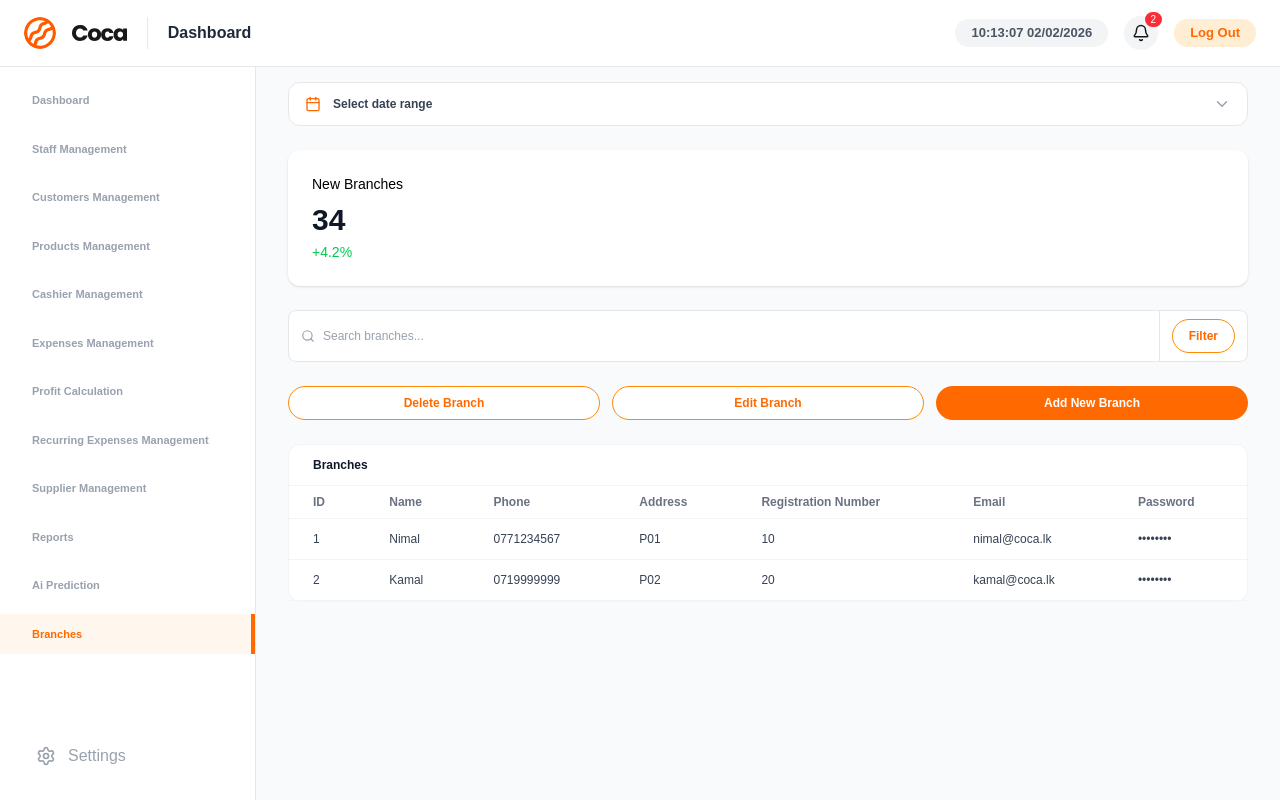
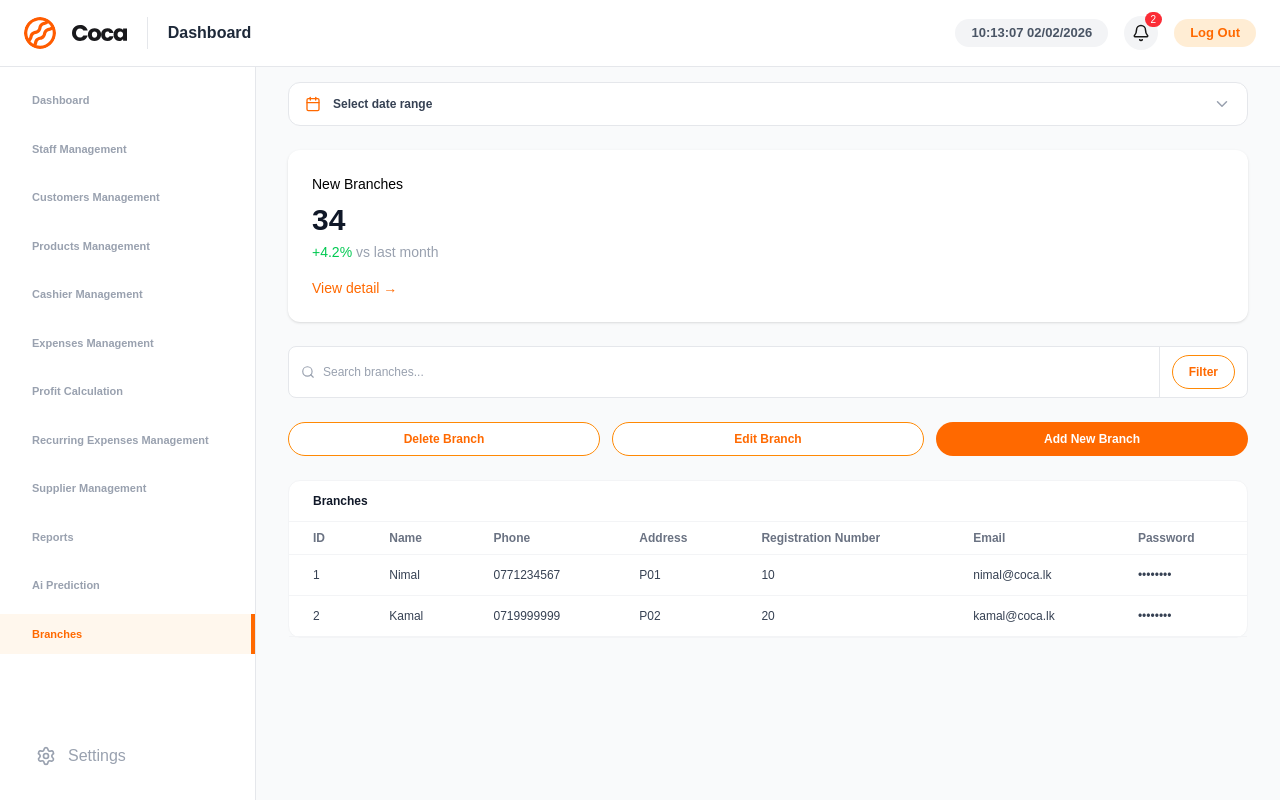
Before and after one commit to LTI-INTERNS/pos-micro-sass, a Next.js app: page /branchmanagement in a window 1280 px wide. Built offline with nearby package versions, Linux system fonts and the light colour scheme.

Commit message:
fix:(StarCardGrid) Make ALL stat cards look and behave the same across pages.

```diff
--- a/app/components/Admin/branchmanagement/branchStarCardGrid.tsx
+++ b/app/components/Admin/branchmanagement/branchStarCardGrid.tsx
@@ -1,4 +1,5 @@
 import StatCard from '@/app/components/Admin/common/StatCard';
+import { ca } from 'date-fns/locale';
 
 const statCards = [
   {
@@ -6,6 +7,7 @@ const statCards = [
     value: "34",
     percentage: "+4.2%",
     trend: "up" as const,
+    caption: "vs last month",
   },
 ];
 
@@ -19,7 +21,8 @@ export default function StatCardGrid() {
           value={card.value}
           percentage={card.percentage}
           trend={card.trend as 'up' | 'down'}
-          showDetailButton={false}
+          caption={card.caption}
+          showDetailButton={true}
         />
       ))}
     </div>
--- a/app/components/Admin/customermanagement/customerStarGrid.tsx
+++ b/app/components/Admin/customermanagement/customerStarGrid.tsx
@@ -6,12 +6,14 @@ const statCards = [
     value: "12",
     percentage: "+1.5%",
     trend: "down" as const,
+    caption: "vs last month",
   },
    {
     title: "Customers",
     value: "342",
     percentage: "+2.5%",
     trend: "up" as const,
+    caption: "vs last month",
   },
 ];
 
@@ -25,6 +27,7 @@ export default function StatCardGrid() {
           value={card.value}
           percentage={card.percentage}
           trend={card.trend}
+          caption={card.caption}
           showDetailButton={false}
         />
       ))}
--- a/app/components/Admin/expensesmanagement/ExpensesStatCardGrid.tsx
+++ b/app/components/Admin/expensesmanagement/ExpensesStatCardGrid.tsx
@@ -6,12 +6,14 @@ const statCards = [
     value: "34,250 LKR",
     percentage: "+4.2%",
     trend: "up" as const,
+    caption: "vs last month",
   },
   {
     title: "New Expences",
     value: "12,000 LKR",
     percentage: "-1.5%",
     trend: "down" as const,
+    caption: "vs last month",
   },
 ];
 
@@ -25,6 +27,7 @@ export default function StatCardGrid() {
           value={card.value}
           percentage={card.percentage}
           trend={card.trend as 'up' | 'down'}
+          caption={card.caption}
           showDetailButton={false}
         />
       ))}
--- a/app/components/Admin/productmanagement/productStarCardGrid.tsx
+++ b/app/components/Admin/productmanagement/productStarCardGrid.tsx
@@ -6,24 +6,28 @@ const statCards = [
     value: "342",
     percentage: "+2.5%",
     trend: "up" as const,
+    caption: "vs last month",
   },
   {
     title: "New Products",
     value: "12",
     percentage: "+1.5%",
     trend: "down" as const,
+    caption: "vs last month",
   },
   {
     title: "Low Stock",
     value: "12",
     percentage: "+1.5%",
     trend: "down" as const,
+    caption: "vs last month",
   },
   {
     title: "Available Stock",
     value: "12",
     percentage: "+1.5%",
     trend: "down" as const,
+    caption: "vs last month",
   },
 ];
 
@@ -37,6 +41,7 @@ export default function StatCardGrid() {
           value={card.value}
           percentage={card.percentage}
           trend={card.trend}
+          caption={card.caption}
           showDetailButton={false}
         />
       ))}
--- a/app/components/Admin/profitcalculation/ProfitStatCardGrid.tsx
+++ b/app/components/Admin/profitcalculation/ProfitStatCardGrid.tsx
@@ -6,6 +6,7 @@ const statCards = [
     value: "34,250 LKR",
     percentage: "+4.2%",
     trend: "up" as const,
+    caption: "vs last month",
   },
 ];
 
@@ -19,6 +20,7 @@ export default function StatCardGrid() {
           value={card.value}
           percentage={card.percentage}
           trend={card.trend as 'up' | 'down'}
+          caption={card.caption}
           showDetailButton={false}
         />
       ))}
--- a/app/components/Admin/recexpenses/RecStatCardGrid.tsx
+++ b/app/components/Admin/recexpenses/RecStatCardGrid.tsx
@@ -6,12 +6,14 @@ const statCards = [
     value: "34,250 LKR",
     percentage: "+4.2%",
     trend: "up" as const,
+    caption: "vs last month",
   },
   {
     title: "New Expences",
     value: "12,000 LKR",
     percentage: "-1.5%",
     trend: "down" as const,
+    caption: "vs last month",
   },
 ];
 
@@ -25,6 +27,7 @@ export default function StatCardGrid() {
           value={card.value}
           percentage={card.percentage}
           trend={card.trend as 'up' | 'down'}
+          caption={card.caption}
           showDetailButton={false}
         />
       ))}
--- a/app/components/Admin/suppliermanagement/StatCardGrid.tsx
+++ b/app/components/Admin/suppliermanagement/StatCardGrid.tsx
@@ -5,12 +5,14 @@ export const supplierStatCards = [
     value: "342",
     percentage: "+4.2%",
     trend: "up",
+    caption: "vs last month",
   },
   {
     title: "New Suppliers",
     value: "12",
     percentage: "-1.5%",
     trend: "down",
+    caption: "vs last month",
   },
 
 ];
@@ -26,6 +28,8 @@ export default function StatCardGrid() {
           value={card.value}
           percentage={card.percentage}
           trend={card.trend as 'up' | 'down'}
+          caption={card.caption}
+          showDetailButton={false}
         />
       ))}
     </div>
```
